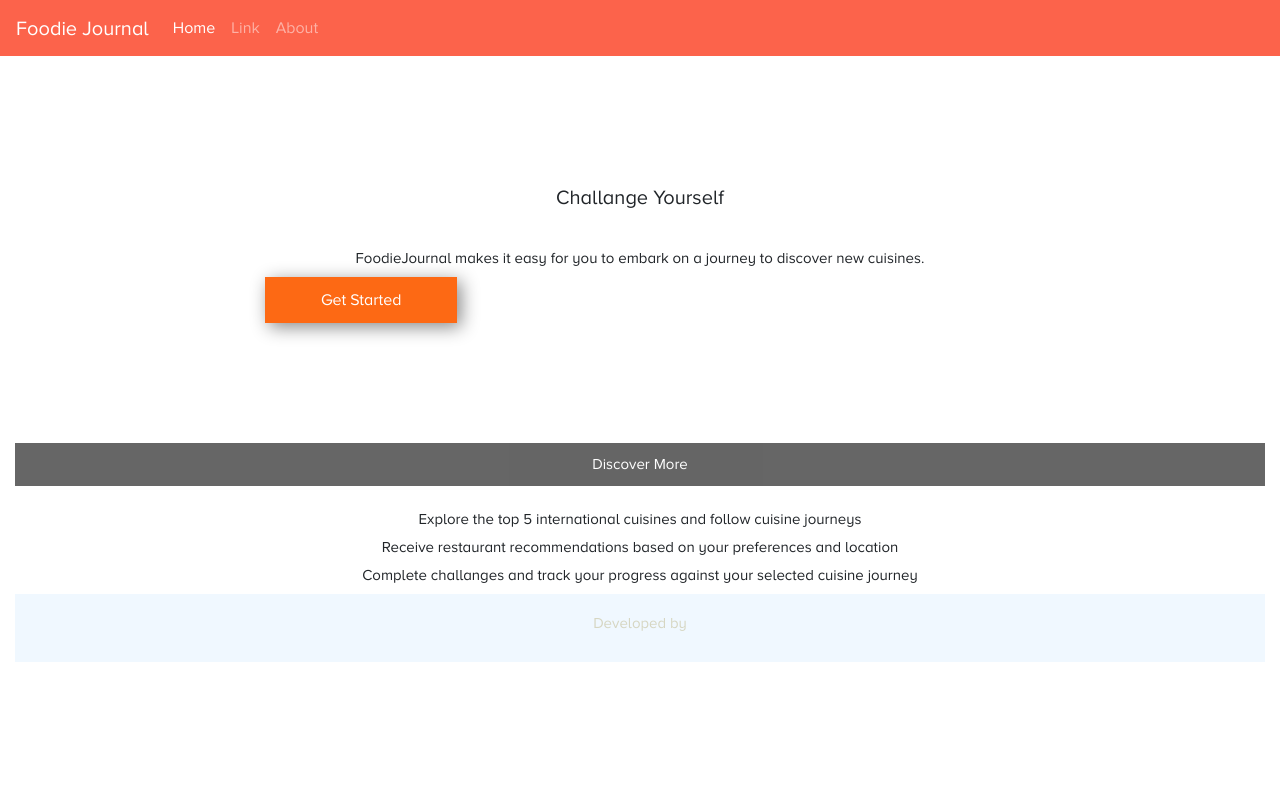
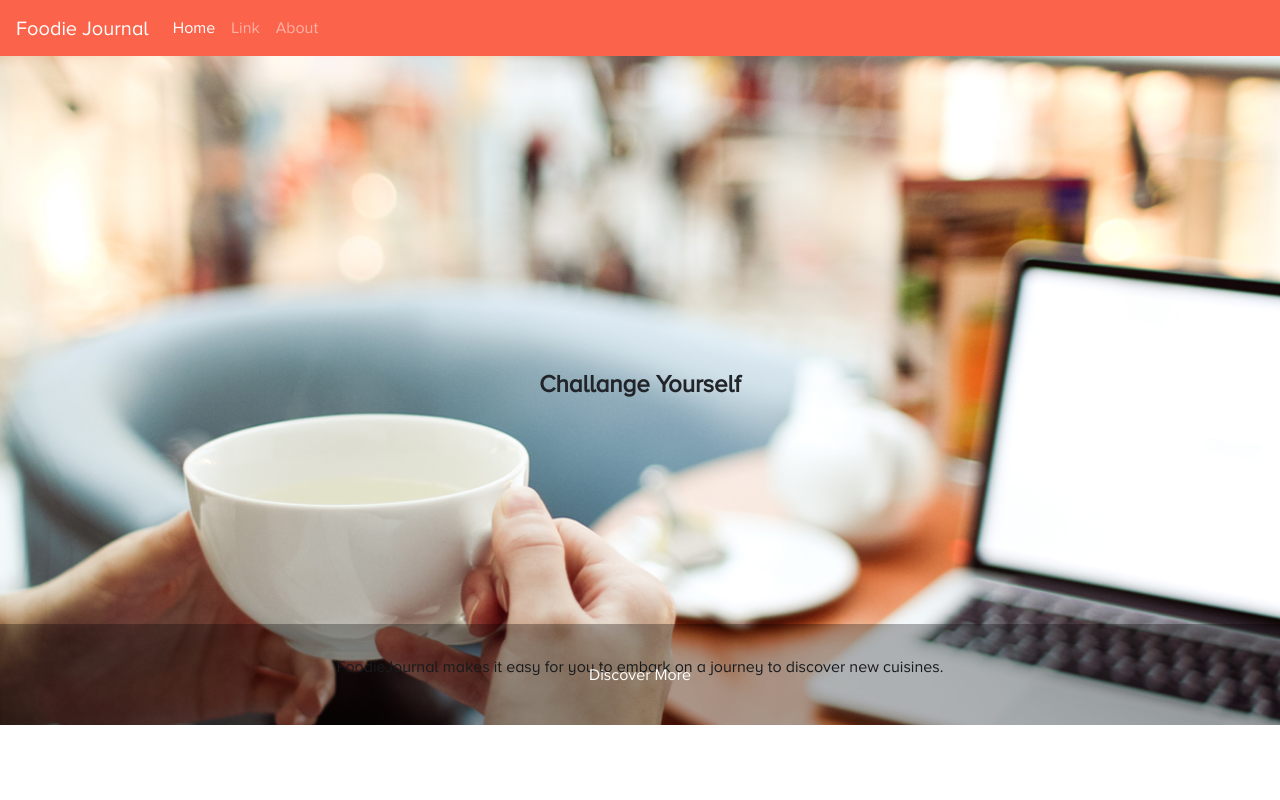
Before and after one commit to hardvolk/foodie-journal, an Angular app: page / in a window 1280 px wide. Shown: the top 800 px of the page. Built offline with nearby package versions, Linux system fonts and the light colour scheme.

Commit message:
Add first section in Home Component

```diff
--- a/src/app/home/home.component.css
+++ b/src/app/home/home.component.css
@@ -1,9 +1,46 @@
-.container-fluid {
+/* .container-fluid {
     position: relative;
-    top: 55px;
+    height: 100%;
+} */
+.home-header{
+    height: 90%;
+    text-align: center;
+    padding-top: 25%;
+    position: relative;
+    background-image: url("/assets/images/home_header_background.png");
+    background-size: cover;
+    background-position-x: 50%;
 }
 
-h1 {
+    .home-header h1{
+        font-size: 1.5rem;
+        font-weight: bold;
+    }
+
+    .home-header p{
+        padding-left: 5%;
+        padding-right: 5%;
+    }
+
+    .home-header .btn{
+        padding: 3% 15%;
+        box-shadow: 1px 3px 5px #444;
+    }
+
+    .home-header-description *{
+        margin-bottom: 20%;
+    }
+
+.down{
+    background-color: rgba(0,0,0,0.3);
+    padding: 3%;
+    color: #FFF;
+    position: absolute;
+    width: 100%;
+    bottom: 0;
+}
+
+/* h1 {
     font-size: 20px;
     text-align: center;
     margin-top: 80px;
@@ -45,4 +82,8 @@ h4 {
 footer {
     background-color: aliceblue;
     padding: 20px;
+} */
+
+.home-header{
+
 }
--- a/src/app/home/home.component.html
+++ b/src/app/home/home.component.html
@@ -1,22 +1,14 @@
-<div class="container-fluid" >
-  <h1 class="">Challange Yourself</h1>
-  <h4 class="">FoodieJournal makes it easy for you to embark on a journey to discover new cuisines.</h4>
-  <button class="btn btn-primary">Get Started</button>
-  <img src="" alt="">
-  <div class=""><span class="glyphicon glyphicon-chevron-down"></span></div>
-  <div class="down"><span class="">Discover More</span></div>
-  <div class="">
-    <!-- Background from an image  -->
-    <img src="" alt="">
-    <!-- Icon -->
-    <h4>Explore the top 5 international cuisines and follow cuisine journeys</h4>
-    <!-- Icon -->
-    <h4>Receive restaurant recommendations based on your preferences and location</h4>
-    <!-- Icon -->
-    <h4>Complete challanges and track your progress against your selected cuisine journey</h4>
+<section class="home-header">
+  <div class="home-header-description">
+      <h1>Challange Yourself</h1>
+      <p>
+        FoodieJournal makes it easy for you to embark on a journey to discover new cuisines.
+      </p>
+
+      <!-- Must redirects to Path Selection -->
+      <a href="#!" class="btn btn-primary">Get Started</a>
   </div>
-  <footer>
-    <h4 class='paragraph'>Developed by</h4>
-    <!-- Images or icons from awop and accenture -->
-  </footer>
-</div>
+  <div class="down">
+    Discover More <i class="fas fa-chevron-down"></i>
+  </div>
+</section>
```
